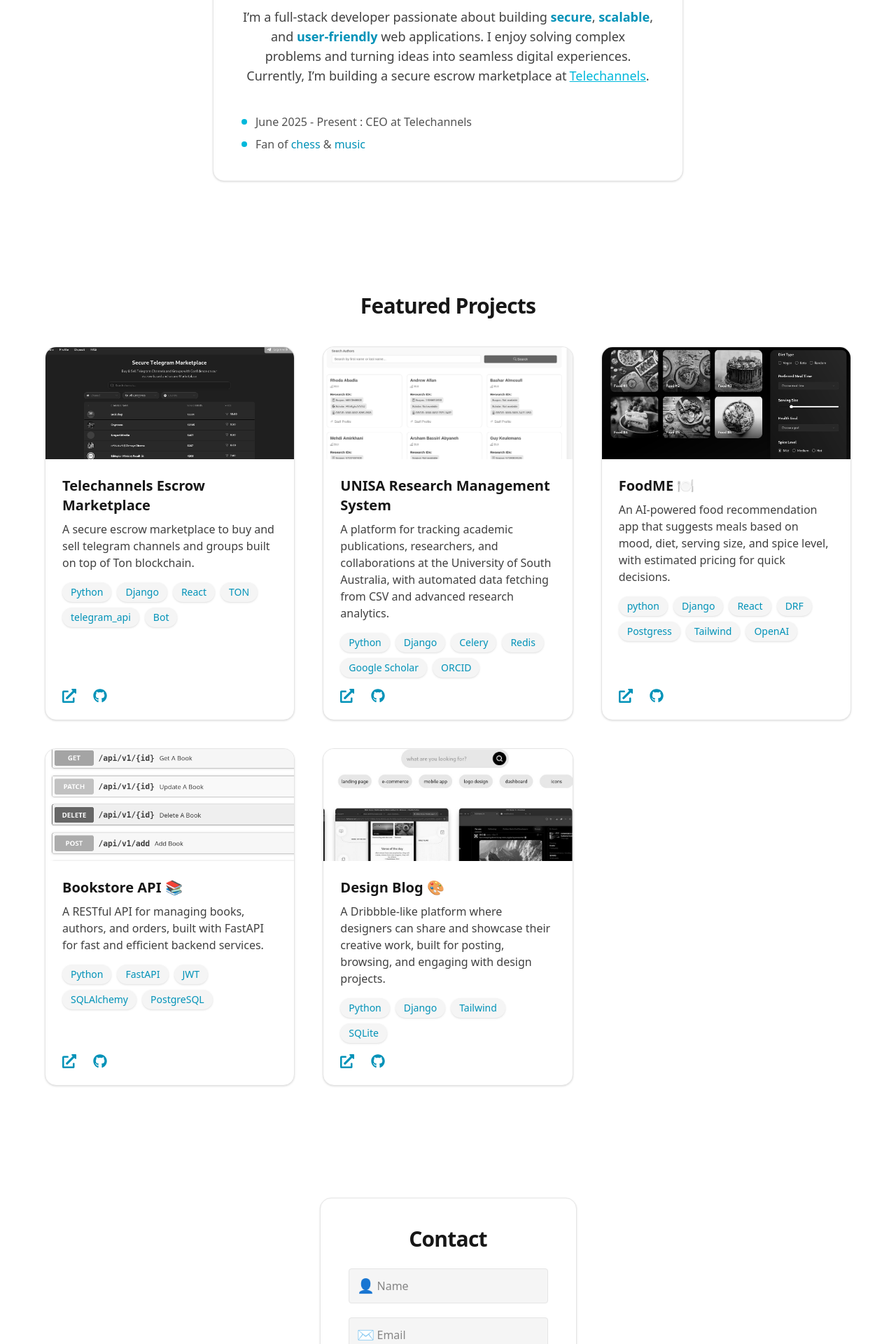
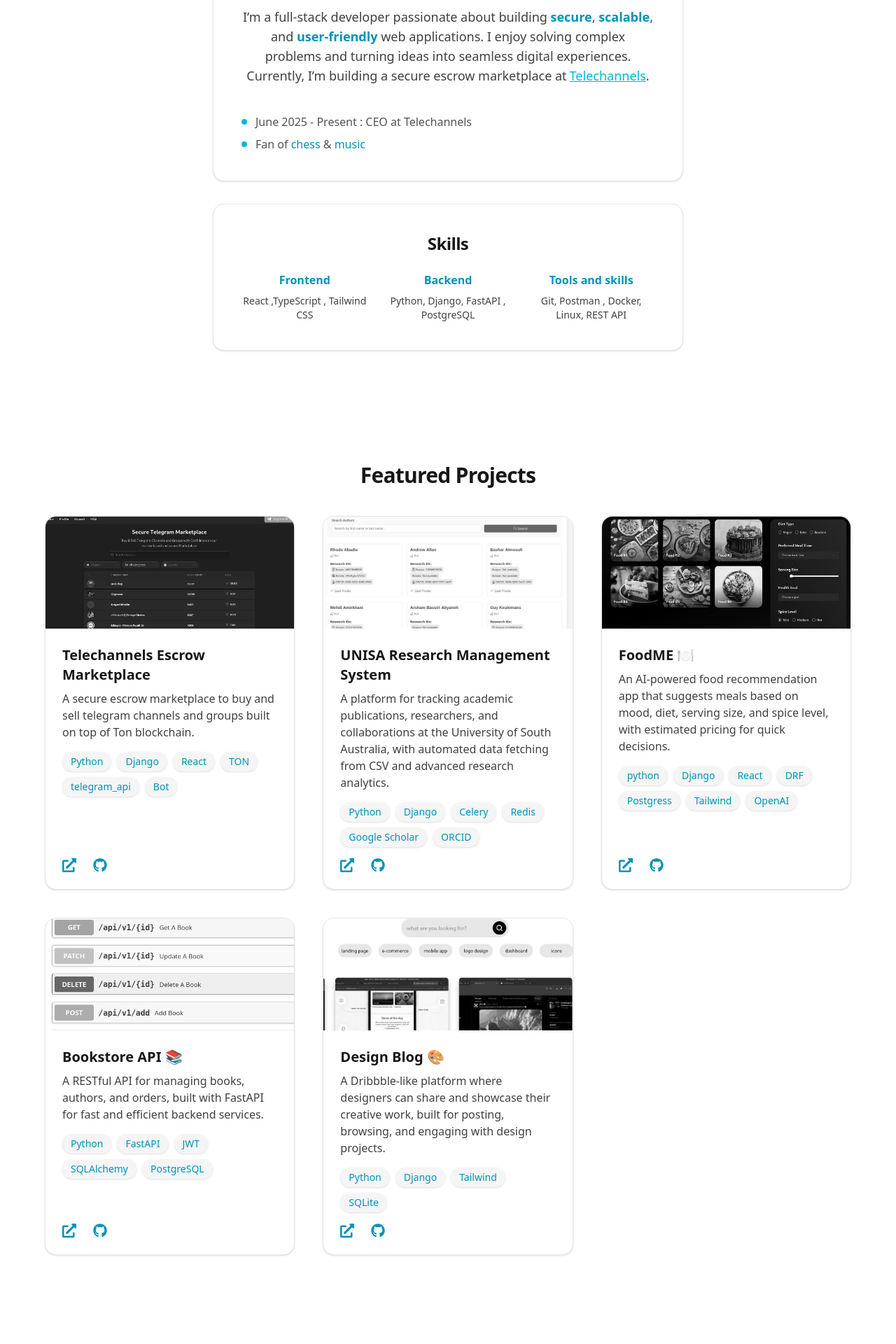
Before and after one commit to yohaboy/port, a React (Vite) app: page / in a window 1280 px wide. Shown: the part 880-2800 px from the top of the page at 70% size. Built offline with nearby package versions, Linux system fonts and the light colour scheme.

Commit message:
contact-redir

```diff
--- a/src/components/About.jsx
+++ b/src/components/About.jsx
@@ -24,6 +24,35 @@
           </div>
         </div>
       </div>
+
+      <div className="bg-white dark:bg-neutral-900 rounded-2xl shadow p-10 max-w-2xl w-full flex flex-col items-center border border-neutral-200 dark:border-neutral-800 mt-8">
+        <h2 className="text-2xl font-bold text-neutral-900 dark:text-neutral-100 mb-6 tracking-tight">
+          Skills
+        </h2>
+        <div className="grid grid-cols-2 sm:grid-cols-3 gap-6 text-center">
+          {/* Frontend */}
+          <div>
+            <h3 className="text-cyan-600 font-semibold mb-2">Frontend</h3>
+            <p className="text-neutral-700 dark:text-neutral-300 text-sm">
+            React ,TypeScript , Tailwind CSS
+            </p>
+          </div>
+          {/* Backend */}
+          <div>
+            <h3 className="text-cyan-600 font-semibold mb-2">Backend</h3>
+            <p className="text-neutral-700 dark:text-neutral-300 text-sm">
+            Python, Django, FastAPI , PostgreSQL
+            </p>
+          </div>
+          {/* Tools */}
+          <div>
+            <h3 className="text-cyan-600 font-semibold mb-2">Tools and skills</h3>
+            <p className="text-neutral-700 dark:text-neutral-300 text-sm">
+              Git, Postman , Docker, Linux, REST API
+            </p>
+          </div>
+        </div>
+      </div>
     </section>
   );
 }
--- a/src/components/Contact.jsx
+++ b/src/components/Contact.jsx
@@ -1,30 +1,91 @@
 import React, { useState } from "react";
 
 export default function Contact() {
-  const [submitted, setSubmitted] = useState(false);
+  const [formData, setFormData] = useState({
+    name: "",
+    email: "",
+    message: "",
+  });
+
+  const handleChange = (e) => {
+    setFormData({ ...formData, [e.target.name]: e.target.value });
+  };
+
+  const handleSubmit = (e) => {
+    e.preventDefault();
+
+    const { name, email, message } = formData;
+    const subject = `New Message from ${name}`;
+    const body = `${message}`;
+
+    window.location.href = `mailto:yohannesgziaw0@gmail.com?subject=${encodeURIComponent(
+      subject
+    )}&body=${encodeURIComponent(body)}`;
+  };
+
   return (
     <section id="contact" className="flex flex-col items-center px-4 md:px-0 py-20">
-      <div className="bg-white dark:bg-neutral-900 rounded-2xl shadow p-10 max-w-lg w-full flex flex-col items-center border border-neutral-200 dark:border-neutral-800">
-        <h2 className="text-3xl font-bold text-neutral-900 dark:text-neutral-100 mb-6 tracking-tight">Contact</h2>
-        {submitted ? (
-          <div className="text-cyan-600 dark:text-cyan-400 text-lg font-semibold py-8">Thank you for reaching out! 🚀</div>
-        ) : (
-          <form className="w-full flex flex-col gap-5" onSubmit={e => { e.preventDefault(); setSubmitted(true); }}>
-            <div className="relative">
-              <input type="text" placeholder="Name" className="w-full p-3 pl-10 rounded bg-neutral-100 dark:bg-neutral-800 text-neutral-900 dark:text-neutral-100 border border-neutral-200 dark:border-neutral-700 focus:outline-none focus:ring-2 focus:ring-cyan-400 transition" />
-              <span className="absolute left-3 top-1/2 -translate-y-1/2 text-cyan-500 text-xl">👤</span>
-            </div>
-            <div className="relative">
-              <input type="email" placeholder="Email" className="w-full p-3 pl-10 rounded bg-neutral-100 dark:bg-neutral-800 text-neutral-900 dark:text-neutral-100 border border-neutral-200 dark:border-neutral-700 focus:outline-none focus:ring-2 focus:ring-cyan-400 transition" />
-              <span className="absolute left-3 top-1/2 -translate-y-1/2 text-cyan-500 text-xl">✉️</span>
-            </div>
-            <div className="relative">
-              <textarea placeholder="Message" rows="4" className="w-full p-3 pl-10 rounded bg-neutral-100 dark:bg-neutral-800 text-neutral-900 dark:text-neutral-100 border border-neutral-200 dark:border-neutral-700 focus:outline-none focus:ring-2 focus:ring-cyan-400 transition resize-none" />
-              <span className="absolute left-3 top-4 text-cyan-500 text-xl">💬</span>
-            </div>
-            <button type="submit" className="px-6 py-3 bg-cyan-500 text-white rounded font-bold shadow hover:bg-cyan-600 focus:outline-none focus:ring-2 focus:ring-cyan-400 transition">Send</button>
-          </form>
-        )}
+      <div className="bg-white dark:bg-neutral-900 rounded-2xl shadow-lg p-10 max-w-xl w-full border border-neutral-200 dark:border-neutral-800">
+        <h2 className="text-4xl font-extrabold text-neutral-900 dark:text-neutral-100 mb-4 text-center tracking-tight">
+          Get in Touch
+        </h2>
+        <p className="text-neutral-600 dark:text-neutral-400 mb-8 text-center text-lg">
+          Have a project in mind or job to be done ? Drop me a message!
+        </p>
+
+        <form className="w-full flex flex-col gap-6" onSubmit={handleSubmit}>
+          <div>
+            <label className="block text-sm font-medium text-neutral-700 dark:text-neutral-300 mb-1">
+              Name
+            </label>
+            <input
+              type="text"
+              name="name"
+              value={formData.name}
+              onChange={handleChange}
+              placeholder="John Doe"
+              required
+              className="w-full p-3 rounded-xl bg-neutral-100 dark:bg-neutral-800 text-neutral-900 dark:text-neutral-100 border border-neutral-200 dark:border-neutral-700 focus:outline-none focus:ring-2 focus:ring-cyan-400 transition"
+            />
+          </div>
+
+          <div>
+            <label className="block text-sm font-medium text-neutral-700 dark:text-neutral-300 mb-1">
+              Email
+            </label>
+            <input
+              type="email"
+              name="email"
+              value={formData.email}
+              onChange={handleChange}
+              placeholder="you@example.com"
+              required
+              className="w-full p-3 rounded-xl bg-neutral-100 dark:bg-neutral-800 text-neutral-900 dark:text-neutral-100 border border-neutral-200 dark:border-neutral-700 focus:outline-none focus:ring-2 focus:ring-cyan-400 transition"
+            />
+          </div>
+
+          <div>
+            <label className="block text-sm font-medium text-neutral-700 dark:text-neutral-300 mb-1">
+              Message
+            </label>
+            <textarea
+              name="message"
+              value={formData.message}
+              onChange={handleChange}
+              rows="4"
+              placeholder="Write your message..."
+              required
+              className="w-full p-3 rounded-xl bg-neutral-100 dark:bg-neutral-800 text-neutral-900 dark:text-neutral-100 border border-neutral-200 dark:border-neutral-700 focus:outline-none focus:ring-2 focus:ring-cyan-400 transition resize-none"
+            />
+          </div>
+
+          <button
+            type="submit"
+            className="w-full px-6 py-3 bg-cyan-500 text-white rounded-xl font-semibold shadow-md hover:bg-cyan-600 hover:shadow-lg transition duration-300 ease-in-out"
+          >
+            Send Message
+          </button>
+        </form>
       </div>
     </section>
   );
--- a/src/components/Hero.jsx
+++ b/src/components/Hero.jsx
@@ -1,13 +1,13 @@
 import React from "react";
 
 const SOCIALS = [
-  { href: "https://twitter.com/", label: "Twitter", icon: (
+  { href: "https://twitter.com/yohannesCJ", label: "Twitter", icon: (
     <svg width="24" height="24" fill="none" viewBox="0 0 24 24" className="text-cyan-500"><path fill="currentColor" d="M22.46 6c-.77.35-1.6.58-2.47.69a4.3 4.3 0 0 0 1.88-2.37 8.59 8.59 0 0 1-2.72 1.04A4.28 4.28 0 0 0 12 9.03c0 .34.04.67.1.99A12.13 12.13 0 0 1 3.1 4.9a4.28 4.28 0 0 0 1.32 5.7c-.7-.02-1.36-.22-1.94-.53v.05a4.28 4.28 0 0 0 3.43 4.19c-.33.09-.68.14-1.04.14-.25 0-.5-.02-.74-.07a4.28 4.28 0 0 0 4 2.98A8.6 8.6 0 0 1 2 19.54a12.13 12.13 0 0 0 6.56 1.92c7.88 0 12.2-6.53 12.2-12.2 0-.19 0-.37-.01-.56A8.7 8.7 0 0 0 24 4.59a8.5 8.5 0 0 1-2.54.7z"/></svg>
   ) },
-  { href: "https://linkedin.com/", label: "LinkedIn", icon: (
+  { href: "https://linkedin.com/in/yohannesCj", label: "LinkedIn", icon: (
     <svg width="24" height="24" fill="none" viewBox="0 0 24 24" className="text-cyan-500"><path fill="currentColor" d="M19 0h-14c-2.76 0-5 2.24-5 5v14c0 2.76 2.24 5 5 5h14c2.76 0 5-2.24 5-5v-14c0-2.76-2.24-5-5-5zm-11 19h-3v-9h3v9zm-1.5-10.28c-.97 0-1.75-.79-1.75-1.75s.78-1.75 1.75-1.75 1.75.79 1.75 1.75-.78 1.75-1.75 1.75zm13.5 10.28h-3v-4.5c0-1.08-.02-2.47-1.5-2.47-1.5 0-1.73 1.17-1.73 2.39v4.58h-3v-9h2.88v1.23h.04c.4-.75 1.38-1.54 2.84-1.54 3.04 0 3.6 2 3.6 4.59v4.72z"/></svg>
   ) },
-  { href: "https://github.com/", label: "GitHub", icon: (
+  { href: "https://github.com/yohaboy", label: "GitHub", icon: (
     <svg width="24" height="24" fill="none" viewBox="0 0 24 24" className="text-cyan-500"><path fill="currentColor" d="M12 2C6.48 2 2 6.48 2 12c0 4.42 2.87 8.17 6.84 9.5.5.09.66-.22.66-.48 0-.24-.01-.87-.01-1.7-2.78.6-3.37-1.34-3.37-1.34-.45-1.15-1.1-1.46-1.1-1.46-.9-.62.07-.6.07-.6 1 .07 1.53 1.03 1.53 1.03.89 1.52 2.34 1.08 2.91.83.09-.65.35-1.08.63-1.33-2.22-.25-4.56-1.11-4.56-4.95 0-1.09.39-1.98 1.03-2.68-.1-.25-.45-1.27.1-2.65 0 0 .84-.27 2.75 1.02A9.56 9.56 0 0 1 12 6.8c.85.004 1.71.115 2.51.337 1.91-1.29 2.75-1.02 2.75-1.02.55 1.38.2 2.4.1 2.65.64.7 1.03 1.59 1.03 2.68 0 3.85-2.34 4.7-4.57 4.95.36.31.68.92.68 1.85 0 1.33-.01 2.4-.01 2.73 0 .27.16.58.67.48A10.01 10.01 0 0 0 22 12c0-5.52-4.48-10-10-10z"/></svg>
   ) },
 ];
@@ -21,7 +21,7 @@
       </div>
       <h1 className="text-5xl md:text-6xl font-extrabold mb-4 text-neutral-900 dark:text-neutral-100">John Zee.</h1>
       <h2 className="text-2xl md:text-3xl font-medium text-neutral-600 dark:text-neutral-300 mb-8 max-w-2xl">
-        Building seamless web experiences with creativity & code.
+        Addicted to building seamless web experiences with creativity.
       </h2>
       <div className="flex flex-col md:flex-row items-center gap-6 mb-8">
         <a
--- a/src/components/Projects.jsx
+++ b/src/components/Projects.jsx
@@ -27,7 +27,7 @@
         "An AI-powered food recommendation app that suggests meals based on mood, diet, serving size, and spice level, with estimated pricing for quick decisions.",
       image: "/assets/foodme.png",
       liveLink: "#",
-      githubLink: "#",
+      githubLink: "https://github.com/yohaboy/FoodME",
       tech: ["python","Django","React","DRF" , "Postgress" , "Tailwind", ,"OpenAI"],
     },
     {
--- a/src/components/ThemeContext.jsx
+++ /dev/null
@@ -1,32 +0,0 @@
-import React, { createContext, useContext, useEffect, useState } from "react";
-
-const ThemeContext = createContext();
-
-export function ThemeProvider({ children }) {
-  const [theme, setTheme] = useState(() => {
-    if (typeof window !== "undefined") {
-      return localStorage.getItem("theme") || "dark";
-    }
-    return "dark";
-  });
-
-  useEffect(() => {
-    document.documentElement.classList.remove("light", "dark");
-    document.documentElement.classList.add(theme);
-    localStorage.setItem("theme", theme);
-  }, [theme]);
-
-  const toggleTheme = () => {
-    setTheme((prev) => (prev === "dark" ? "light" : "dark"));
-  };
-
-  return (
-    <ThemeContext.Provider value={{ theme, toggleTheme }}>
-      {children}
-    </ThemeContext.Provider>
-  );
-}
-
-export function useTheme() {
-  return useContext(ThemeContext);
-}
```
Also changed, not shown: src/components/Skill.jsx (deleted).
